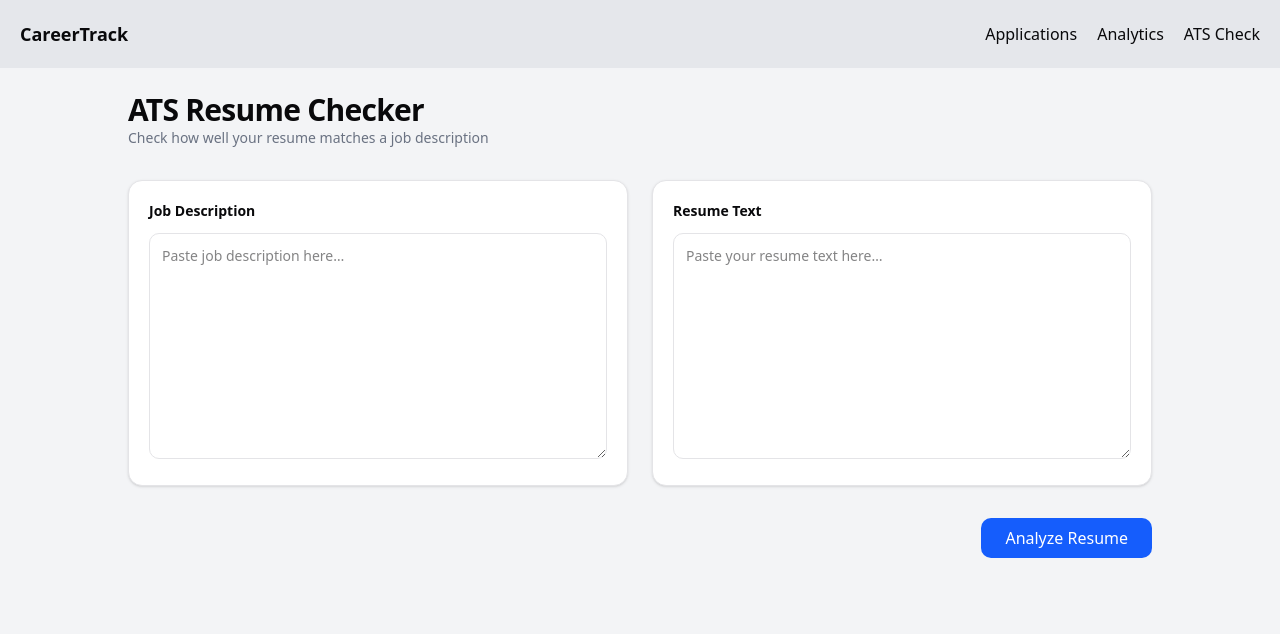
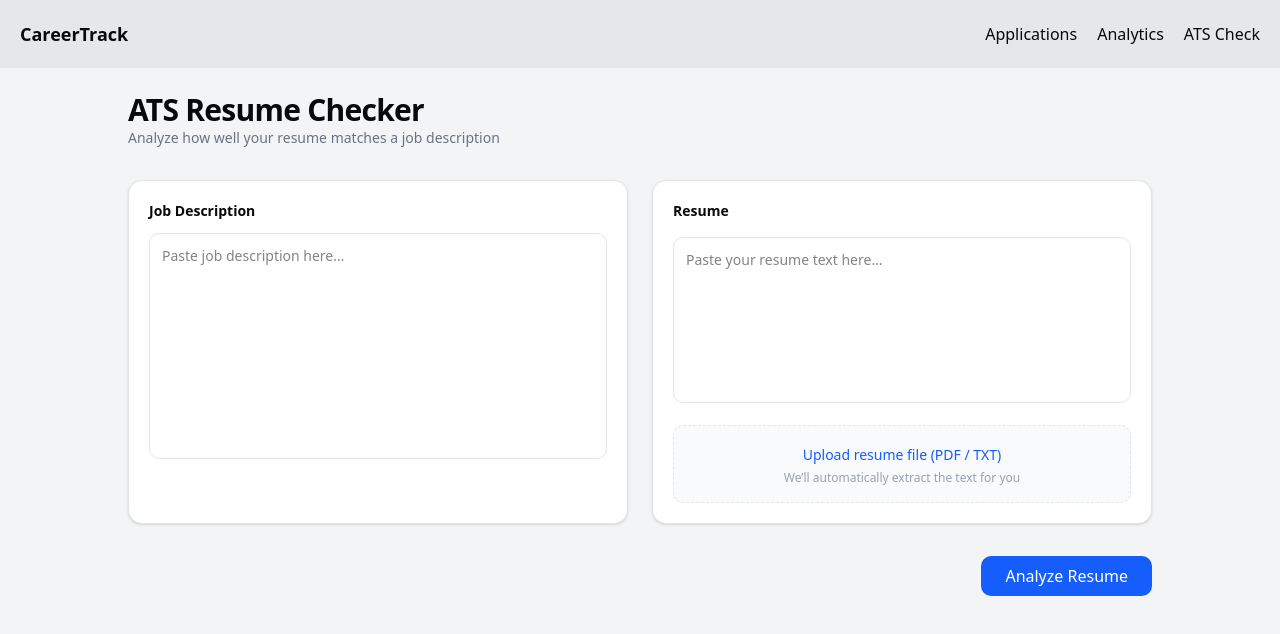
Before and after one commit to TalakantiSrishanth/Careertrack, a Next.js app: page /atscheck in a window 1280 px wide. Shown: the top 634 px of the page. Built offline with nearby package versions, Linux system fonts and the light colour scheme.

Commit message:
Addeduploaded file reumetext parsing

```diff
--- a/package.json
+++ b/package.json
@@ -9,6 +9,7 @@
     "lint": "eslint"
   },
   "dependencies": {
+    "@cedrugs/pdf-parse": "^1.0.0",
     "@dnd-kit/core": "^6.3.1",
     "@dnd-kit/sortable": "^10.0.0",
     "@dnd-kit/utilities": "^3.2.2",
--- /dev/null
+++ b/src/app/api/extract-resume-text/route.js
@@ -0,0 +1,38 @@
+import pdf from '@cedrugs/pdf-parse';
+import { NextResponse } from 'next/server';
+export async function POST(req) {
+    const formData = await req.formData();
+    const file = formData.get("resume");
+    console.log("File type:", file.type);
+    if (!file) {
+        return NextResponse.json(
+            { error: "No file uploaded" },
+            { status: 400 }
+        );
+    }
+
+    const allowedTypes = ["application/pdf", "text/plain"];
+    if (!allowedTypes.includes(file.type)) {
+        return NextResponse.json(
+            { error: "Only PDF or TXT files allowed" },
+            { status: 400 }
+        );
+    }
+try{
+    const buffer = Buffer.from(await file.arrayBuffer());
+    let resumeText = "";
+
+    if (file.type === "application/pdf") {
+       const data = await pdf(buffer);
+        resumeText=data.text;
+    } else {
+        resumeText =buffer.toString("utf-8");
+    }
+   resumeText=resumeText.trim();
+    return NextResponse.json({ resumeText });
+}
+catch(e){
+    console.log(e.message);
+    return NextResponse.json({error:"Error Occured"});
+}
+}
--- a/src/app/atscheck/page.jsx
+++ b/src/app/atscheck/page.jsx
@@ -9,6 +9,7 @@ const Page = () => {
   const [resumetext, setResumeText] = useState("");
   const [atsdata, setAtsData] = useState({});
   const [loading, setLoading] = useState(false);
+  const [uploading, setUploading] = useState(false);
 
   const handleJd = (e) => {
     const value = e.target.value;
@@ -38,6 +39,27 @@ const Page = () => {
     }
   };
 
+  const handleFileUpload = async (e) => {
+    const file = e.target.files[0];
+    if (!file) return;
+
+    const formData = new FormData();
+    formData.append("resume", file);
+
+    try {
+      setUploading(true);
+      const { data } = await axios.post(
+        "/api/extract-resume-text",
+        formData
+      );
+      setResumeText(data.resumeText);
+    } catch {
+      alert("Failed to extract resume text");
+    } finally {
+      setUploading(false);
+    }
+  };
+
   return (
     <div className="min-h-screen bg-gray-100 p-6">
       <div className="max-w-5xl mx-auto space-y-8">
@@ -46,45 +68,63 @@ const Page = () => {
             ATS Resume Checker
           </h1>
           <p className="text-sm text-gray-500">
-            Check how well your resume matches a job description
+            Analyze how well your resume matches a job description
           </p>
         </div>
         <div className="grid md:grid-cols-2 gap-6">
           <div className="bg-white p-5 rounded-xl border shadow-sm space-y-3">
-            <h2 className="font-semibold text-sm">Job Description</h2>
+            <h2 className="text-sm font-semibold">Job Description</h2>
             <textarea
               placeholder="Paste job description here…"
               onChange={handleJd}
               value={jd}
               rows={10}
-              className="w-full border rounded-lg p-3 text-sm focus:outline-none focus:ring-2 focus:ring-blue-500"
+              className="w-full border rounded-lg p-3 text-sm resize-none focus:outline-none focus:ring-2 focus:ring-blue-500"
             />
             {isWordLimitExceeded && (
               <p className="text-xs text-yellow-700 bg-yellow-50 border border-yellow-200 p-2 rounded">
                 Long job descriptions may reduce ATS accuracy.
-                Consider removing legal or policy sections.
+                Remove legal or company policy sections if possible.
               </p>
             )}
           </div>
+          <div className="bg-white p-5 rounded-xl border shadow-sm space-y-4">
+            <h2 className="text-sm font-semibold">Resume</h2>
 
-          <div className="bg-white p-5 rounded-xl border shadow-sm space-y-3">
-            <h2 className="font-semibold text-sm">Resume Text</h2>
             <textarea
               placeholder="Paste your resume text here…"
               onChange={(e) => setResumeText(e.target.value)}
               value={resumetext}
-              rows={10}
-              className="w-full border rounded-lg p-3 text-sm focus:outline-none focus:ring-2 focus:ring-blue-500"
+              rows={7}
+              className="w-full border rounded-lg p-3 text-sm resize-none focus:outline-none focus:ring-2 focus:ring-blue-500"
             />
+            <div className="border border-dashed rounded-lg p-4 text-center bg-gray-50">
+              <label className="cursor-pointer text-sm font-medium text-blue-600 hover:underline">
+                {uploading ? "Extracting resume…" : "Upload resume file (PDF / TXT)"}
+                <input
+                  type="file"
+                  accept=".pdf,.txt"
+                  onChange={handleFileUpload}
+                  className="hidden"
+                />
+              </label>
+              <p className="text-xs text-gray-400 mt-1">
+                We’ll automatically extract the text for you
+              </p>
+            </div>
           </div>
         </div>
         <div className="flex justify-end">
           <button
             onClick={handleAnalyze}
-            disabled={loading}
+            disabled={loading || uploading}
             className="bg-blue-600 text-white px-6 py-2 rounded-lg font-medium hover:bg-blue-700 transition disabled:opacity-50"
           >
-            {loading ? "Analyzing…" : "Analyze Resume"}
+            {loading
+              ? "Analyzing…"
+              : uploading
+              ? "Processing file…"
+              : "Analyze Resume"}
           </button>
         </div>
         {Object.keys(atsdata).length > 0 && (
```
Also changed, not shown: 1 other file (tests, documents, lock files or other folders).
